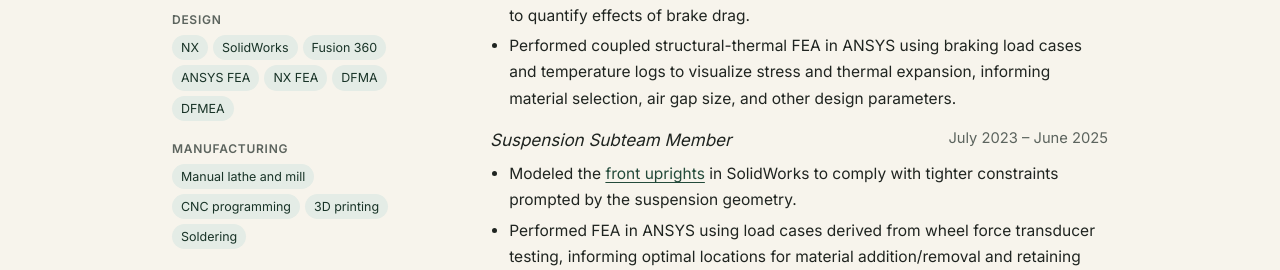
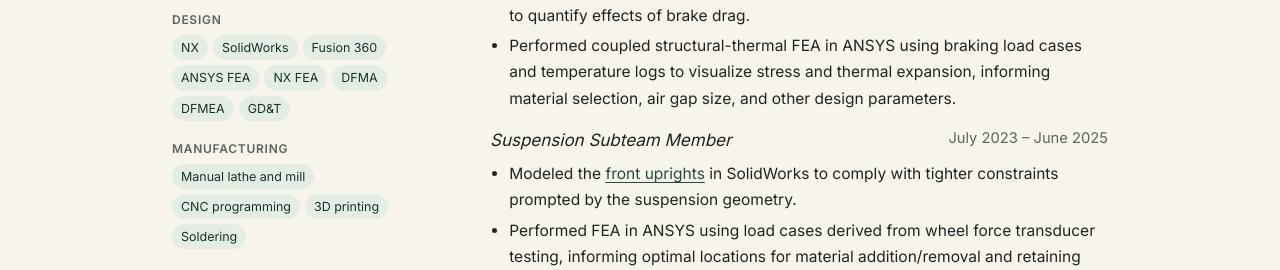
Before and after one commit to lminutello/LukasMinutello, a Jekyll site: the page built from _pages/resume.html, in a window 1280 px wide. Shown: the part 707-977 px from the top of the page. Built offline with Jekyll 4.4.1, drawn with Linux system fonts in a browser that asks for light colours.

Commit message:
Resume: add GD&T to design skills
Co-Authored-By: Claude Opus 5.5 <noreply@anthropic.com>
Claude-Session: https://claude.ai/code/session_01APgtAAANrpUwGP3NcpSnbC

```diff
--- a/_pages/resume.html
+++ b/_pages/resume.html
@@ -33,7 +33,7 @@ permalink: /resume/
   <section>
     <h2>Skills</h2>
     <p class="side-label">Design</p>
-    <div><span class="tag">NX</span><span class="tag">SolidWorks</span><span class="tag">Fusion 360</span><span class="tag">ANSYS FEA</span><span class="tag">NX FEA</span><span class="tag">DFMA</span><span class="tag">DFMEA</span></div>
+    <div><span class="tag">NX</span><span class="tag">SolidWorks</span><span class="tag">Fusion 360</span><span class="tag">ANSYS FEA</span><span class="tag">NX FEA</span><span class="tag">DFMA</span><span class="tag">DFMEA</span><span class="tag">GD&amp;T</span></div>
     <p class="side-label">Manufacturing</p>
     <div><span class="tag">Manual lathe and mill</span><span class="tag">CNC programming</span><span class="tag">3D printing</span><span class="tag">Soldering</span></div>
     <p class="side-label">Programming</p>
```
